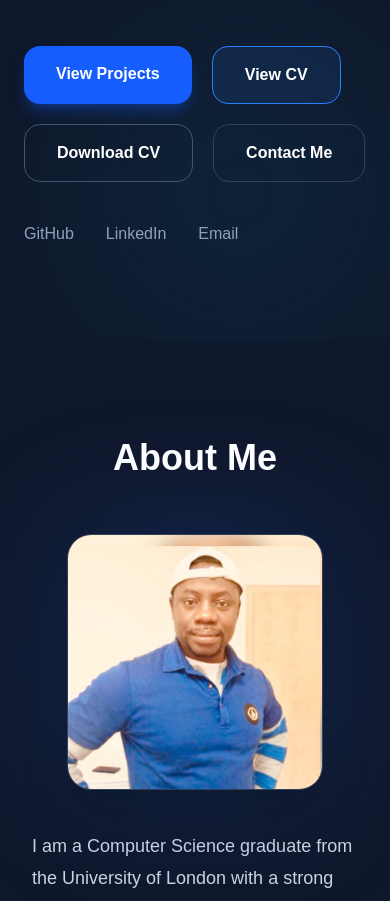
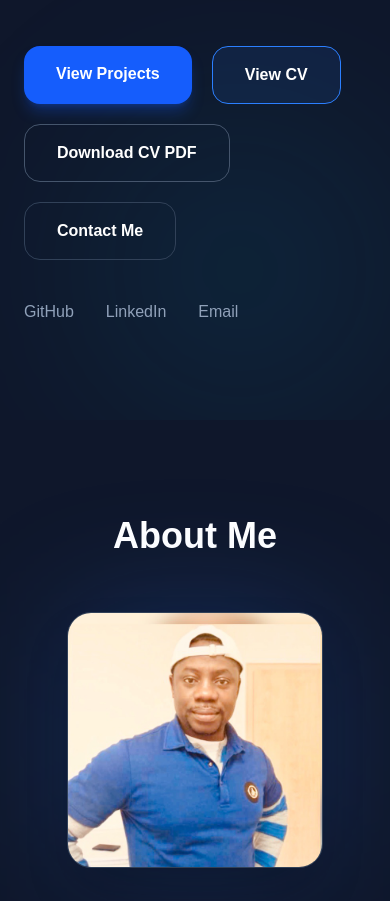
Before and after one commit to Brightiya/portfolio, a React app: page / in a window 390 px wide. Shown: the part 1201-2102 px from the top of the page. Built offline with nearby package versions, Linux system fonts and the light colour scheme; the HTML template or start-up script is replaced by a standard one.

Commit message:
Fix CV mobile chrome download

```diff
--- a/src/components/Hero.jsx
+++ b/src/components/Hero.jsx
@@ -121,10 +121,12 @@ function Hero() {
             {/* Download CV */}
             <a
               href="/Bright_newCv.pdf"
+              target="_blank"
+              rel="noopener noreferrer"
               download
               className="border border-slate-600 hover:border-blue-400 hover:bg-slate-800 px-8 py-4 rounded-2xl font-semibold transition"
             >
-              Download CV
+              Download CV PDF
             </a>
 
             <a
```
